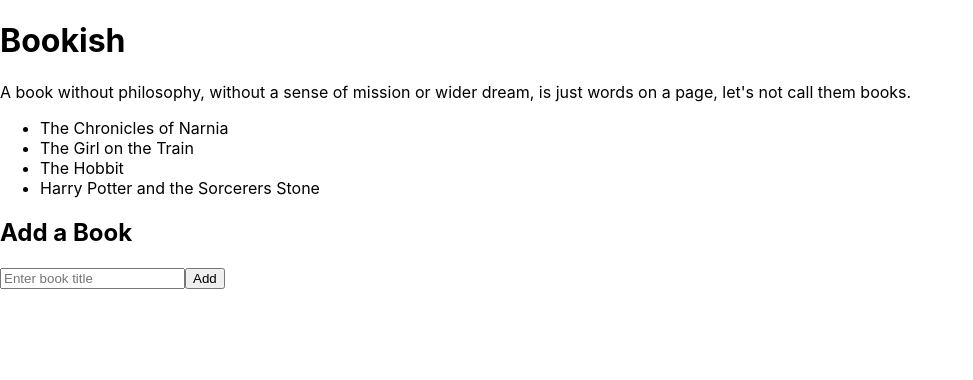
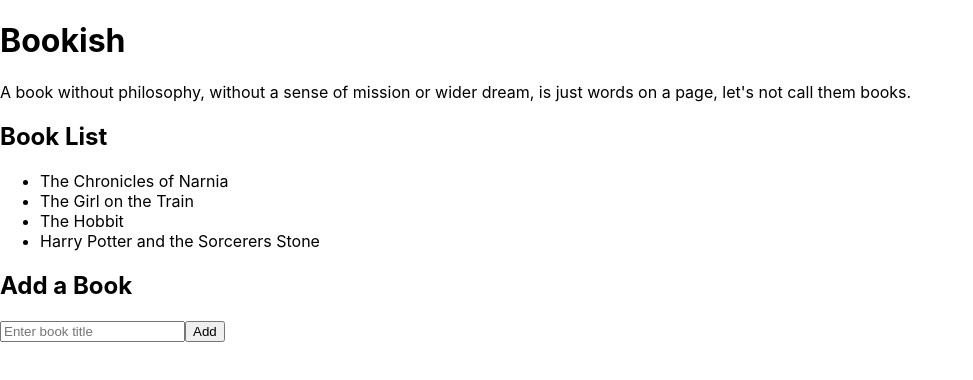
Before and after one commit to Sundas-Munir/reactbook, a React (Create React App) app in the folder book/: page / in a window 1280 px wide. Shown: the top 380 px of the page, without its empty margins (0-973 px from the left). Built offline with nearby package versions, Linux system fonts and the light colour scheme.

Commit message:
dynamic render

```diff
--- a/book/src/App.js
+++ b/book/src/App.js
@@ -2,6 +2,7 @@
 import BookList from './components/booklist';
 import React, { useState } from 'react';
 import Bookform from './components/bookform'
+
   function App() {
     const [books, setBooks] = useState([
       'The Chronicles of Narnia',
@@ -10,6 +11,7 @@ import Bookform from './components/bookform'
       'Harry Potter and the Sorcerers Stone',
     ]);
   //
+
   const handleClick = (newBook) => {
     setBooks([...books, newBook]);
   };
--- a/book/src/components/booklist.js
+++ b/book/src/components/booklist.js
@@ -4,13 +4,15 @@ import React from 'react';
 export default function Booklist(props) {
 
   return (
-    <div>
-    <ul>
-    <li>{props.book[0]}</li>
-        <li>{props.book[1]}</li>
-        <li>{props.book[2]}</li>
-        <li>{props.book[3]}</li>
-    </ul>
-     </div>
+ <div>
+        <h2>Book List</h2>
+        <ul>
+          {props.book.map((book, index) => (
+            <li key={index}>
+              {book}
+            </li>
+          ))}
+        </ul>
+      </div>
   );
 };
```
